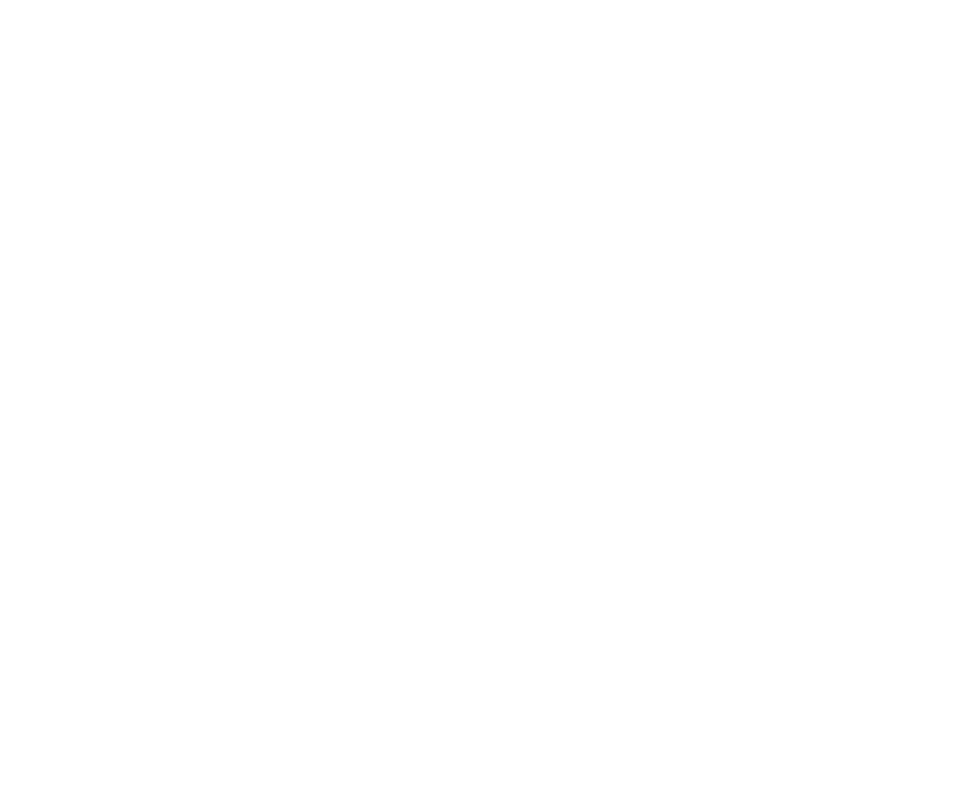
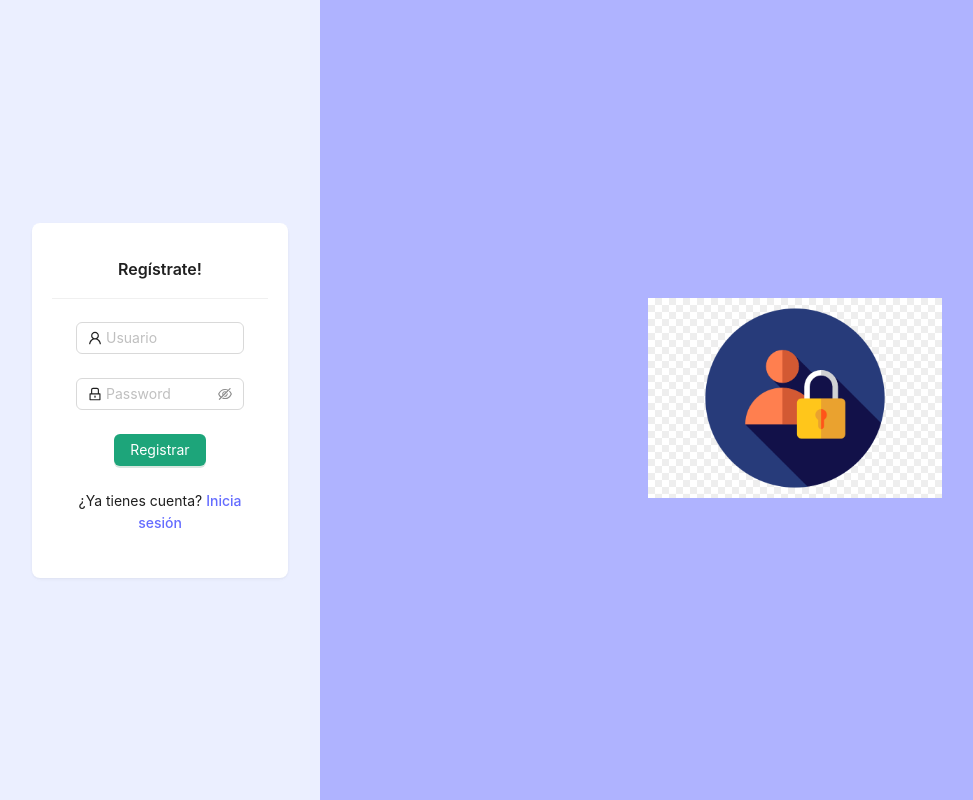
Before and after one commit to LilianaGuadalupeDJM/anaevalua, a React (Vite) app: page /register in a window 1280 px wide. Before the commit this address had no page. Shown: the whole page, without its empty margins (0-973 px from the left). Built offline with nearby package versions, Linux system fonts and the light colour scheme.

Commit message:
Implementar componente registro

```diff
--- /dev/null
+++ b/src/components/FormRegister/index.jsx
@@ -0,0 +1,66 @@
+import React from "react";
+import { Form, Input, Button, Card } from "antd";
+import {UserOutlined, LockOutlined} from '@ant-design/icons'
+import './FormRegister.css';
+
+const FormRegister = () => {
+
+    const onFinish = (values) => {
+        console.log('Succes:', values);
+    }
+
+    const onFinishFalided = (errorInfo) => {
+        console.log('Failed:', errorInfo);
+    }
+
+    return (
+        <>
+        <Card
+        title="Regístrate!"
+        bordered={false}
+        className="responsive-card">
+            <Form
+            name="normal_login"
+            className="login-form"
+            initialValues={{
+                remember:true,
+            }}
+            onFinish={onFinish}
+
+            >
+                <Form.Item
+                name="username"
+                rules={[
+                    {
+                        required: true,
+                        message: 'Por favor ingrese su usuario',
+                    }
+                ]}
+                >
+                    <Input prefix={<UserOutlined/>} placeholder="Usuario" />
+                </Form.Item>
+
+                <Form.Item
+                name="password"
+                rules={[
+                    {
+                        required: true,
+                        message: 'Por favor ingrese su password',
+                    }
+                ]}
+                >
+                    <Input.Password prefix={<LockOutlined/>} placeholder="Password" />
+                </Form.Item>
+                <Form.Item>
+                    <Button type="primary" htmlType="submit" className="login-form-button">
+                        Registrar
+                    </Button>
+                </Form.Item>
+                ¿Ya tienes cuenta? <a href="">Inicia sesión</a>
+            </Form>
+        </Card>
+        </>
+    );
+}
+
+export default FormRegister;
--- a/src/components/Layout/index.jsx
+++ b/src/components/Layout/index.jsx
@@ -10,13 +10,13 @@
         <Row>
         <Col xs={leftColSize.xs} sm={leftColSize.sm} md={leftColSize.md} lg={leftColSize.lg}>
         <div className="content-left">
-        <ImagenLogin />
+  {leftContent}
         </div>
 
         </Col>
         <Col xs={rightColSize.xs} sm={rightColSize.sm} md={rightColSize.md} lg={rightColSize.lg}>
         <div className="content-rigth">
-        <FormLogin />
+        {rightContent}
         </div>
         </Col>
         </Row>
--- /dev/null
+++ b/src/pages/Register/index.jsx
@@ -0,0 +1,18 @@
+import React from "react";
+import LayoutComponent from "../../components/Layout";
+import ImagenLogin from "../../components/ImagenLogin";
+import FormRegister from "../../components/FormRegister";
+
+const Register = () => {
+    return (
+            <LayoutComponent
+            leftColSize={{xs:0, sm:0, md:8, lg:6}}
+            rightColSize={{xs:24, sm:24, md:16, lg:18}}
+            leftContent={<FormRegister />}
+            rightContent={<ImagenLogin />}
+            />
+
+    );
+}
+
+export default Register;
--- a/src/routes/index.jsx
+++ b/src/routes/index.jsx
@@ -2,11 +2,13 @@
 import {useRoutes} from "react-router-dom";
 import Home from "../pages/Home";
 import Login from "../pages/Login";
+import Register from "../pages/Register";
 
 const AppRoutes = () => {
     let routes = useRoutes([
         {path: "/", element: <Home />},
         {path: "/login", element: <Login />},
+        {path: "/register", element: <Register />},
     ]);
     return routes;
 }
```
Also changed, not shown: src/components/FormRegister/FormRegister.css (added).
